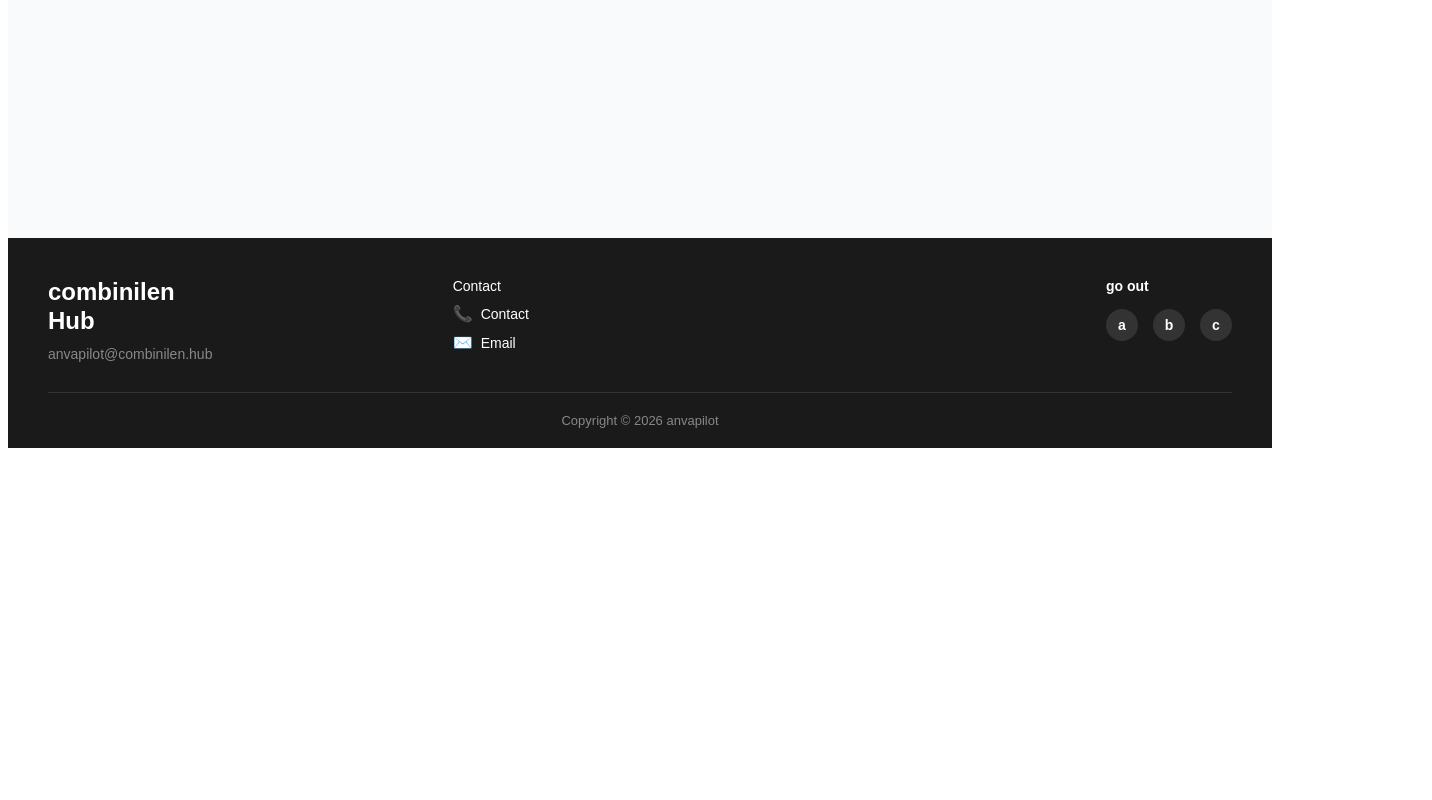
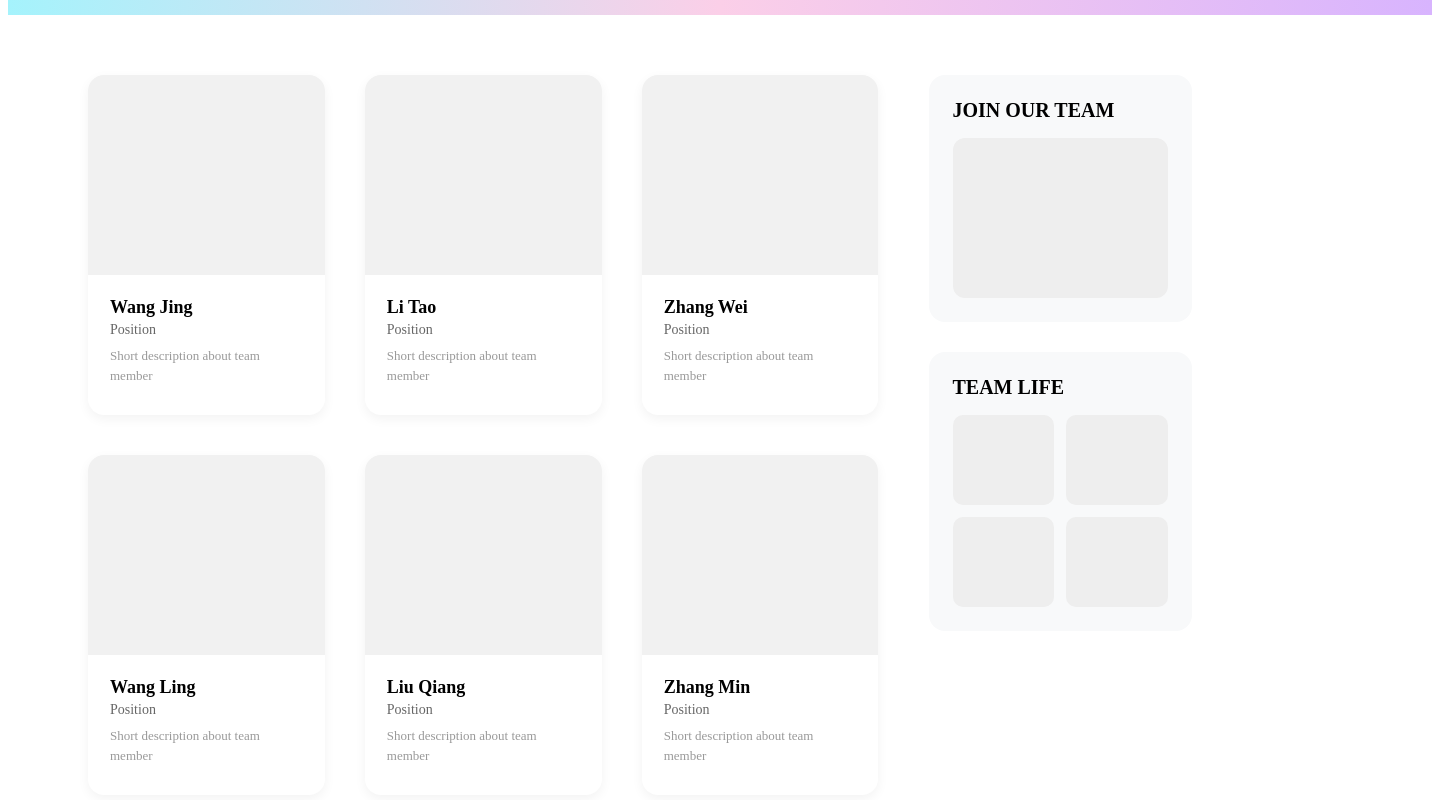
Before and after one commit to hyz2061/Company-Profile, a Vue app: page /Team in a window 1280 px wide. Shown: the part 360-1160 px from the top of the page, 1432 px wide, since content can reach past the window. Before the commit the page ends 816 px from the top, so only its background shows below. Built offline with nearby package versions, Linux system fonts and the light colour scheme.

Commit message:
fix:团队页面

```diff
--- a/src/views/TeamPage.vue
+++ b/src/views/TeamPage.vue
@@ -1,5 +1,214 @@
 <template>
+  <div class="team-page">
+    <!-- 顶部标题渐变区（已删除空白框） -->
+    <section class="team-hero">
+      <div class="hero-content">
+        <h1>THE BRIGHT MINDS OF SUMENG TECHNOLOGY</h1>
+      </div>
+    </section>
 
+    <!-- 下方白色主体区 -->
+    <div class="team-content-wrapper">
+      <div class="team-content">
+
+        <!-- 左侧：成员卡片 -->
+        <section class="team-members">
+          <div class="member-card">
+            <div class="avatar"></div>
+            <div class="info">
+              <h3>Wang Jing</h3>
+              <p>Position</p>
+              <p class="desc">Short description about team member</p>
+            </div>
+          </div>
+          <div class="member-card">
+            <div class="avatar"></div>
+            <div class="info">
+              <h3>Li Tao</h3>
+              <p>Position</p>
+              <p class="desc">Short description about team member</p>
+            </div>
+          </div>
+          <div class="member-card">
+            <div class="avatar"></div>
+            <div class="info">
+              <h3>Zhang Wei</h3>
+              <p>Position</p>
+              <p class="desc">Short description about team member</p>
+            </div>
+          </div>
+          <div class="member-card">
+            <div class="avatar"></div>
+            <div class="info">
+              <h3>Wang Ling</h3>
+              <p>Position</p>
+              <p class="desc">Short description about team member</p>
+            </div>
+          </div>
+          <div class="member-card">
+            <div class="avatar"></div>
+            <div class="info">
+              <h3>Liu Qiang</h3>
+              <p>Position</p>
+              <p class="desc">Short description about team member</p>
+            </div>
+          </div>
+          <div class="member-card">
+            <div class="avatar"></div>
+            <div class="info">
+              <h3>Zhang Min</h3>
+              <p>Position</p>
+              <p class="desc">Short description about team member</p>
+            </div>
+          </div>
+        </section>
+
+        <!-- 右侧：边栏（你要加回来的部分） -->
+        <aside class="team-sidebar">
+          <div class="sidebar-block">
+            <h2>JOIN OUR TEAM</h2>
+            <div class="join-diagram"></div>
+          </div>
+          <div class="sidebar-block">
+            <h2>TEAM LIFE</h2>
+            <div class="life-grid">
+              <div class="life-item"></div>
+              <div class="life-item"></div>
+              <div class="life-item"></div>
+              <div class="life-item"></div>
+            </div>
+          </div>
+        </aside>
+
+      </div>
+    </div>
+  </div>
 </template>
+
 <script setup>
 </script>
+
+<style scoped>
+/* 整体页面 */
+.team-page {
+  min-height: 100vh;
+  display: flex;
+  flex-direction: column;
+}
+
+/* 顶部渐变标题区 */
+.team-hero {
+  width: 100%;
+  padding: 120px 80px;
+  background: linear-gradient(90deg, #a5f3fc 0%, #fbcfe8 50%, #d8b4fe 100%);
+  border-radius: 24px 24px 0 0;
+}
+
+.hero-content {
+  max-width: 1400px;
+  margin: 0 auto;
+}
+
+.hero-content h1 {
+  font-size: 40px;
+  font-weight: 700;
+  color: #1a202c;
+  margin: 0;
+}
+
+/* 下方白色背景 */
+.team-content-wrapper {
+  flex: 1;
+  background: #ffffff;
+  padding: 60px 80px;
+}
+
+.team-content {
+  max-width: 1400px;
+  margin: 0 auto;
+  display: flex;
+  gap: 50px;
+}
+
+/* 成员卡片区域 */
+.team-members {
+  flex: 3;
+  display: grid;
+  grid-template-columns: repeat(3, 1fr);
+  gap: 40px;
+}
+
+.member-card {
+  background: #fff;
+  border-radius: 16px;
+  overflow: hidden;
+  box-shadow: 0 4px 12px rgba(0, 0, 0, 0.05);
+}
+
+.avatar {
+  width: 100%;
+  height: 200px;
+  background: #f1f1f1;
+}
+
+.info {
+  padding: 22px;
+}
+
+.info h3 {
+  font-size: 18px;
+  font-weight: 600;
+  margin: 0 0 4px;
+}
+
+.info p {
+  font-size: 14px;
+  color: #666;
+  margin: 0 0 8px;
+}
+
+.info .desc {
+  font-size: 13px;
+  color: #999;
+  line-height: 1.5;
+}
+
+/* 右侧边栏 */
+.team-sidebar {
+  flex: 1;
+  display: flex;
+  flex-direction: column;
+  gap: 30px;
+}
+
+.sidebar-block {
+  background: #f8f9fa;
+  padding: 24px;
+  border-radius: 16px;
+}
+
+.sidebar-block h2 {
+  font-size: 20px;
+  margin: 0 0 16px;
+}
+
+.join-diagram {
+  width: 100%;
+  height: 160px;
+  background: #eee;
+  border-radius: 12px;
+}
+
+.life-grid {
+  display: grid;
+  grid-template-columns: repeat(2, 1fr);
+  gap: 12px;
+}
+
+.life-item {
+  width: 100%;
+  height: 90px;
+  background: #eee;
+  border-radius: 10px;
+}
+</style>
```
